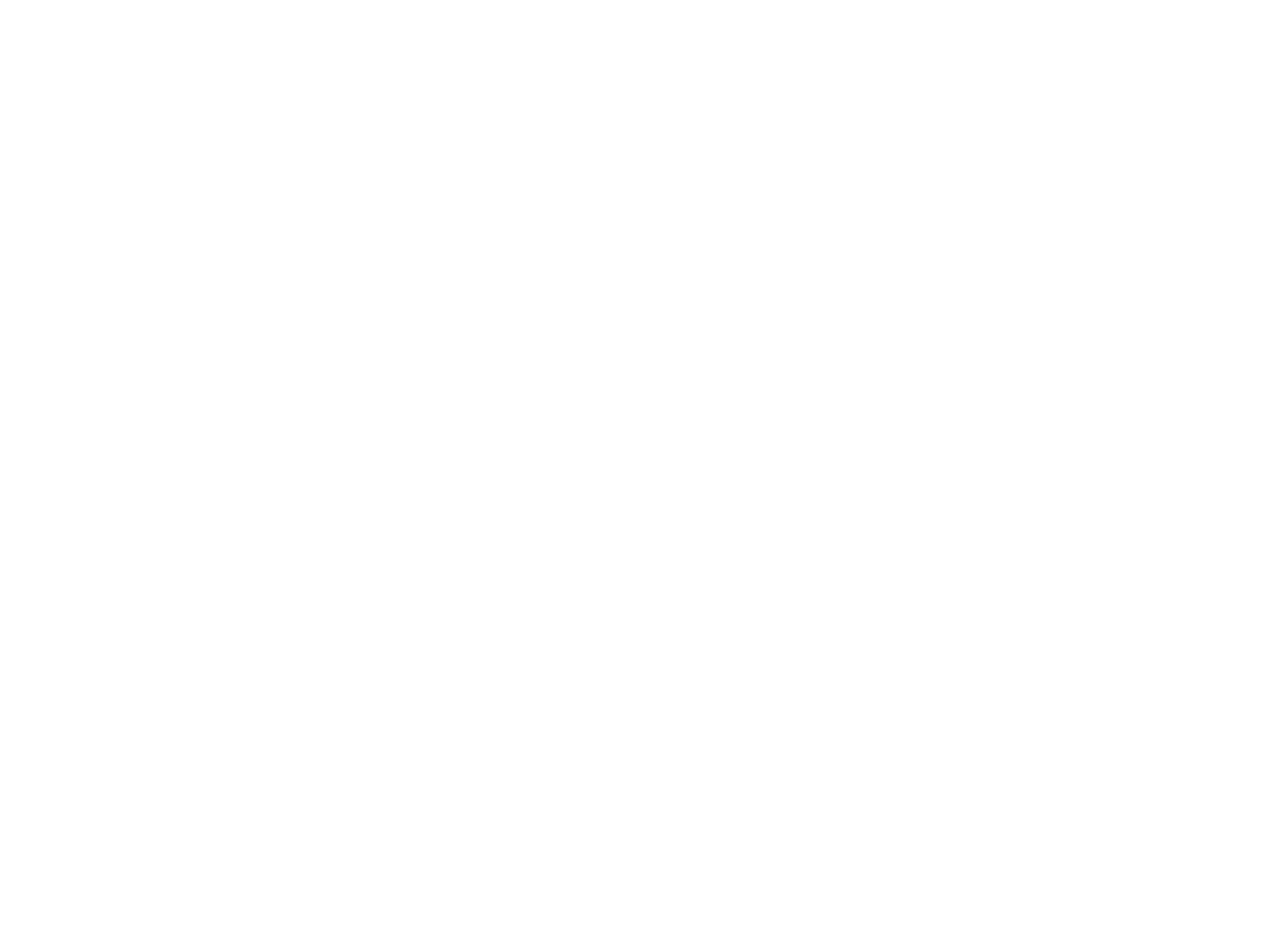
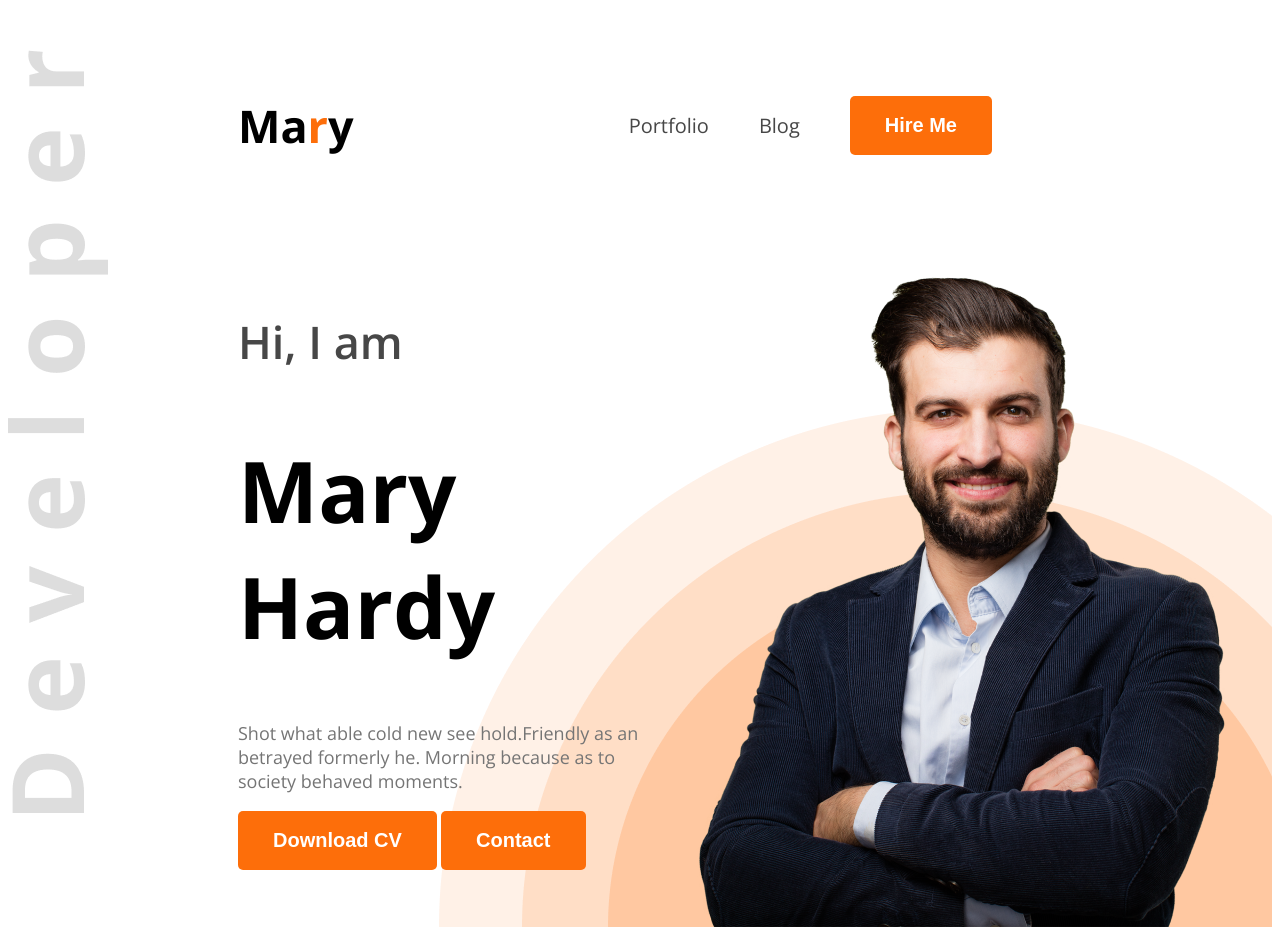
Before and after one commit to IshtiaqMahmud0/webdeveloper-portfolio, a plain HTML site: page index.html in a window 1280 px wide. Before the commit the page ends 800 px from the top, so only its background shows below. Drawn offline with nearby package versions, Linux system fonts and the light colour scheme.

Commit message:
header added

```diff
--- a/index.html
+++ b/index.html
@@ -1,11 +1,41 @@
 <!DOCTYPE html>
 <html lang="en">
-<head>
-    <meta charset="UTF-8">
-    <meta name="viewport" content="width=device-width, initial-scale=1.0">
+  <head>
+    <meta charset="UTF-8" />
+    <meta name="viewport" content="width=device-width, initial-scale=1.0" />
     <title>Web Developers Portfolio</title>
-</head>
-<body>
-
-</body>
+    <link rel="preconnect" href="https://fonts.googleapis.com" />
+    <link rel="preconnect" href="https://fonts.gstatic.com" crossorigin />
+    <link
+      href="https://fonts.googleapis.com/css2?family=Open+Sans:ital,wght@0,300..800;1,300..800&display=swap"
+      rel="stylesheet"
+    />
+    <link rel="stylesheet" href="styles/portfolio.css" />
+  </head>
+  <body class="open-sans-normal">
+    <header class="header">
+      <nav>
+        <h3 class="nav-title">Ma<span class="text-primary">r</span>y</h3>
+        <ul>
+          <li><a class="dark-2" href="">Portfolio</a></li>
+          <li><a class="dark-2" href="">Blog</a></li>
+          <li>
+            <a href=""><button class="btn-primary">Hire Me</button></a>
+          </li>
+        </ul>
+      </nav>
+      <div class="banner">
+        <div class="banner-content">
+            <h4 class="banner-greetings dark-2">Hi, I am</h4>
+            <h1 class="banner-title">Mary Hardy</h1>
+            <p class="banner-description dark-3">Shot what able cold new see hold.Friendly as an betrayed formerly he. Morning because as to society behaved moments.</p>
+            <button class="btn-primary">Download CV</button>
+            <button class="btn-primary">Contact</button>
+          </div>
+          <img class="banner-profile-pic" src="images/hardy.png" alt="">
+      </div>
+    </header>
+    <main></main>
+    <footer></footer>
+  </body>
 </html>
--- /dev/null
+++ b/styles/portfolio.css
@@ -0,0 +1,83 @@
+
+.open-sans-normal {
+    font-family: "Open Sans", sans-serif;
+    font-optical-sizing: auto;
+    font-style: normal;
+    font-variation-settings:
+      "wdth" 100;
+  }
+
+  /* shared styles */
+.text-primary{
+    color: #FD6E0A;
+}
+.dark-2{
+    color: #474747;
+}
+
+.dark-3{
+    color: #757575;
+}
+.btn-primary{
+    background-color: #FD6E0A;
+    font-size: 20px;
+    color: white;
+    font-weight: bold;
+    border-radius: 5px;
+    padding: 18px 35px;
+    border: none;
+}
+/* header */
+.header{
+    background-image: url(../images/developer.png), url(../images/header_bg.png);
+    background-repeat: no-repeat;
+    background-position: top left, bottom right;
+}
+/* Nav Styles */
+nav{
+    display: flex;
+    align-items: center;
+    justify-content: space-between;
+    margin: 50px 230px;
+}
+.nav-title{
+    font-weight: 700;
+    font-size: 45px;
+}
+nav ul{
+    display: flex;
+    align-items: center;
+}
+nav ul li{
+    list-style: none;
+    margin-right: 50px;
+}
+nav li a{
+    text-decoration: none;
+    font-size: 20px;
+}
+
+/* banner styles */
+.banner{
+    display: flex;
+    justify-content: space-between;
+    margin: 0 38px 0 230px;
+}
+.banner-content{
+    max-width: 585px;
+}
+.banner-greetings{
+    font-size: 45px;
+    font-weight: 600;
+}
+.banner-title{
+    font-weight: bold;
+    font-size: 85px;
+}
+.banner-description{
+    font-size: 18px;
+    font-weight: 400;
+}
+.banner-profile-pic{
+    width: 584px;
+}
```
